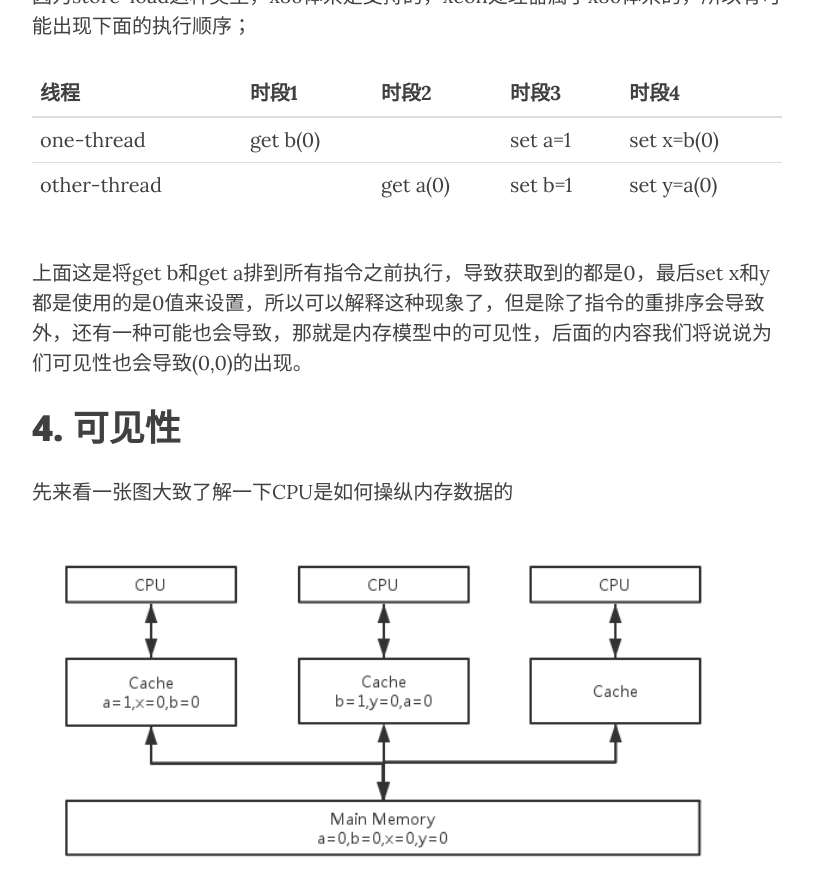
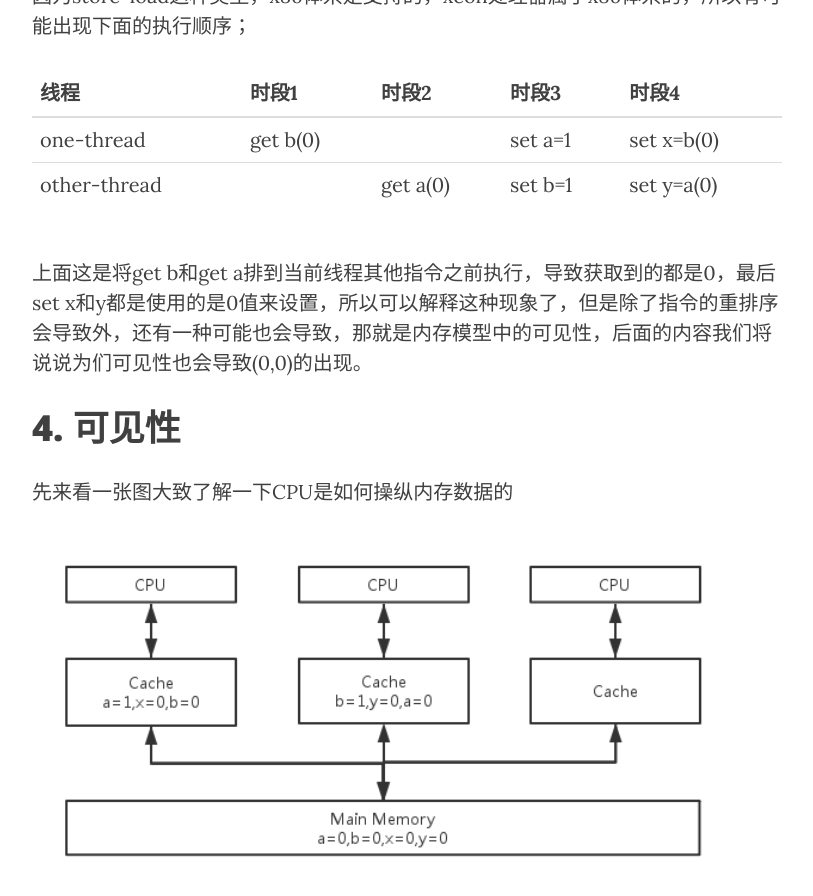
Before and after one commit to ryanwli/ryanwli.github.io, a Jekyll site: the page built from _posts/2016-08-20-jmm.md, in a window 1280 px wide and 900 px high, scrolled down 5809 px. Shown: the top 896 px of the window, without its empty margins (233-1046 px from the left). Built offline with Jekyll 4.4.1, drawn with Linux system fonts in a browser that asks for light colours; nearby versions of some CDN libraries.

Commit message:
修改错别字

```diff
--- a/_posts/2016-08-20-jmm.md
+++ b/_posts/2016-08-20-jmm.md
@@ -171,7 +171,7 @@ other thread:
 | one-thread   | get b(0) |          | set a=1 | set x=b(0) |
 | other-thread |          | get a(0) | set b=1 | set y=a(0) |
 
-上面这是将get b和get a排到所有指令之前执行，导致获取到的都是0，最后set x和y都是使用的是0值来设置，所以可以解释这种现象了，但是除了指令的重排序会导致外，还有一种可能也会导致，那就是内存模型中的可见性，后面的内容我们将说说为们可见性也会导致(0,0)的出现。
+上面这是将get b和get a排到当前线程其他指令之前执行，导致获取到的都是0，最后set x和y都是使用的是0值来设置，所以可以解释这种现象了，但是除了指令的重排序会导致外，还有一种可能也会导致，那就是内存模型中的可见性，后面的内容我们将说说为们可见性也会导致(0,0)的出现。
 
 
 
```
